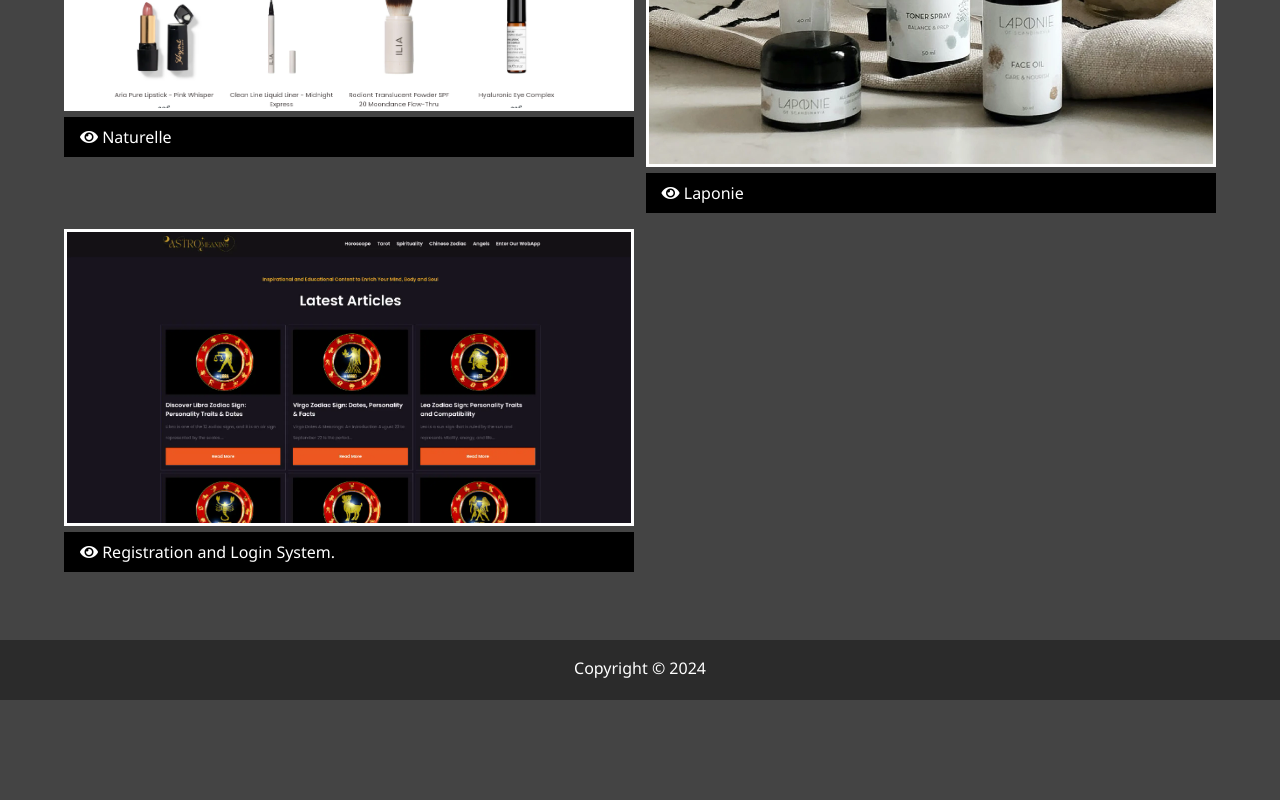
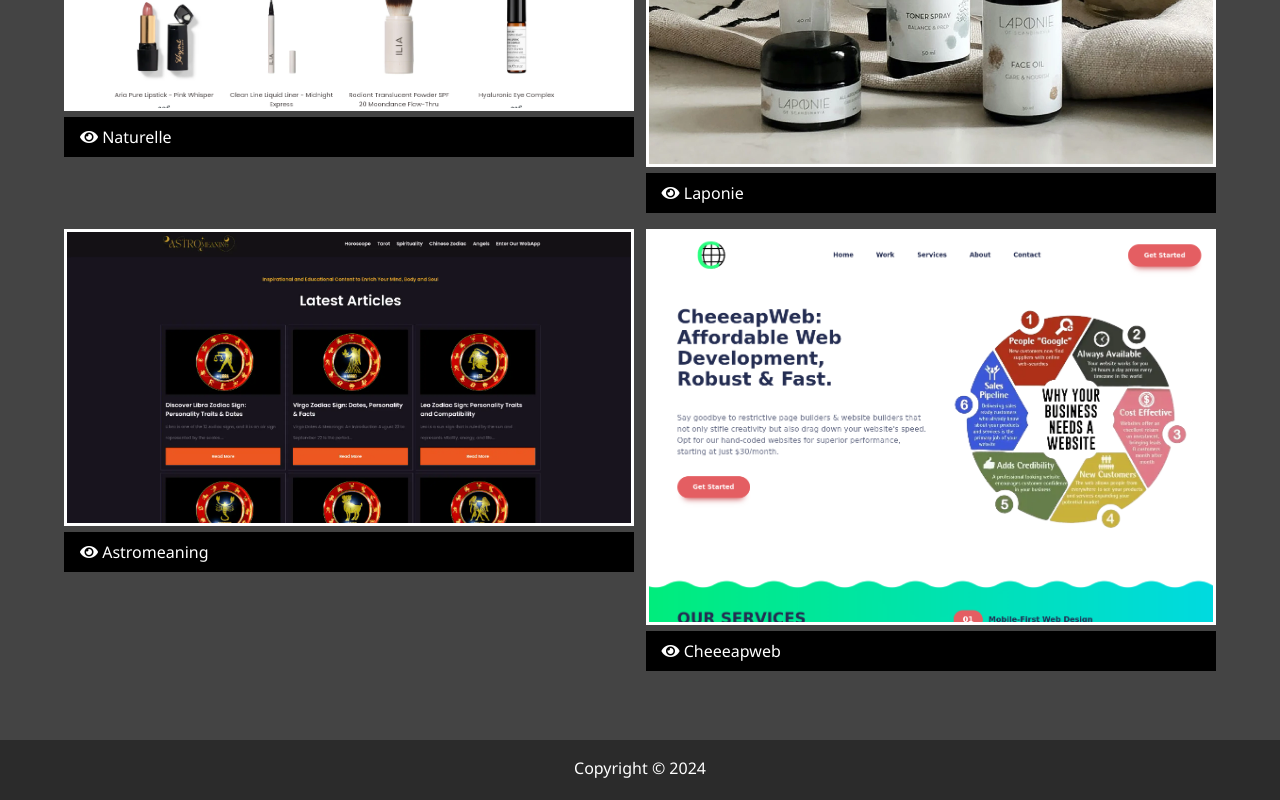
Before and after one commit to angelocdz/portfolio-003, a website: page dist/work.html in a window 1280 px wide. Shown: the part 599-1399 px from the top of the page. Before the commit the page ends 1299 px from the top, so only its background shows below. Drawn offline with Linux system fonts and the light colour scheme.

Commit message:
Update Work Page - 2024

```diff
--- a/dist/work.html
+++ b/dist/work.html
@@ -46,16 +46,20 @@
       <h2 class="sm-heading">Check out some of my projects...</h2>
       <div class="projects">
         <div class="item">
-          <a href="https://naturelle.fi/"><img src="img/projects/naturelle.png" alt="Project" /></a>
+          <a href="https://naturelle.fi/"><img src="img/projects/naturelle.png" alt="Naturelle" /></a>
           <a href="https://naturelle.fi/" class="btn-dark"><i class="fas fa-eye"></i> Naturelle</a>
         </div>
         <div class="item">
-          <a href="https://laponieskincare.com/"><img src="img/projects/laponie.png" alt="Project" /></a>
+          <a href="https://laponieskincare.com/"><img src="img/projects/laponie.png" alt="Laponie" /></a>
           <a href="https://laponieskincare.com/" class="btn-dark"><i class="fas fa-eye"></i> Laponie</a>
         </div>
         <div class="item">
-          <a href="https://astromeaning.com/"><img src="img/projects/astro.png" alt="Project" /></a>
-          <a href="https://astromeaning.com/" class="btn-dark"><i class="fas fa-eye"></i> Registration and Login System.</a>
+          <a href="https://astromeaning.com/"><img src="img/projects/astro.png" alt="Astromeaning" /></a>
+          <a href="https://astromeaning.com/" class="btn-dark"><i class="fas fa-eye"></i> Astromeaning</a>
+        </div>
+        <div class="item">
+          <a href="https://cheeeapweb.netlify.app/"><img src="img/projects/cheeeapweb.png" alt="Cheeeapweb" /></a>
+          <a href="https://cheeeapweb.netlify.app/" class="btn-dark"><i class="fas fa-eye"></i> Cheeeapweb</a>
         </div>
       </div>
     </main>
```
Also changed, not shown: dist/img/projects/cheeeapweb.png (added).
